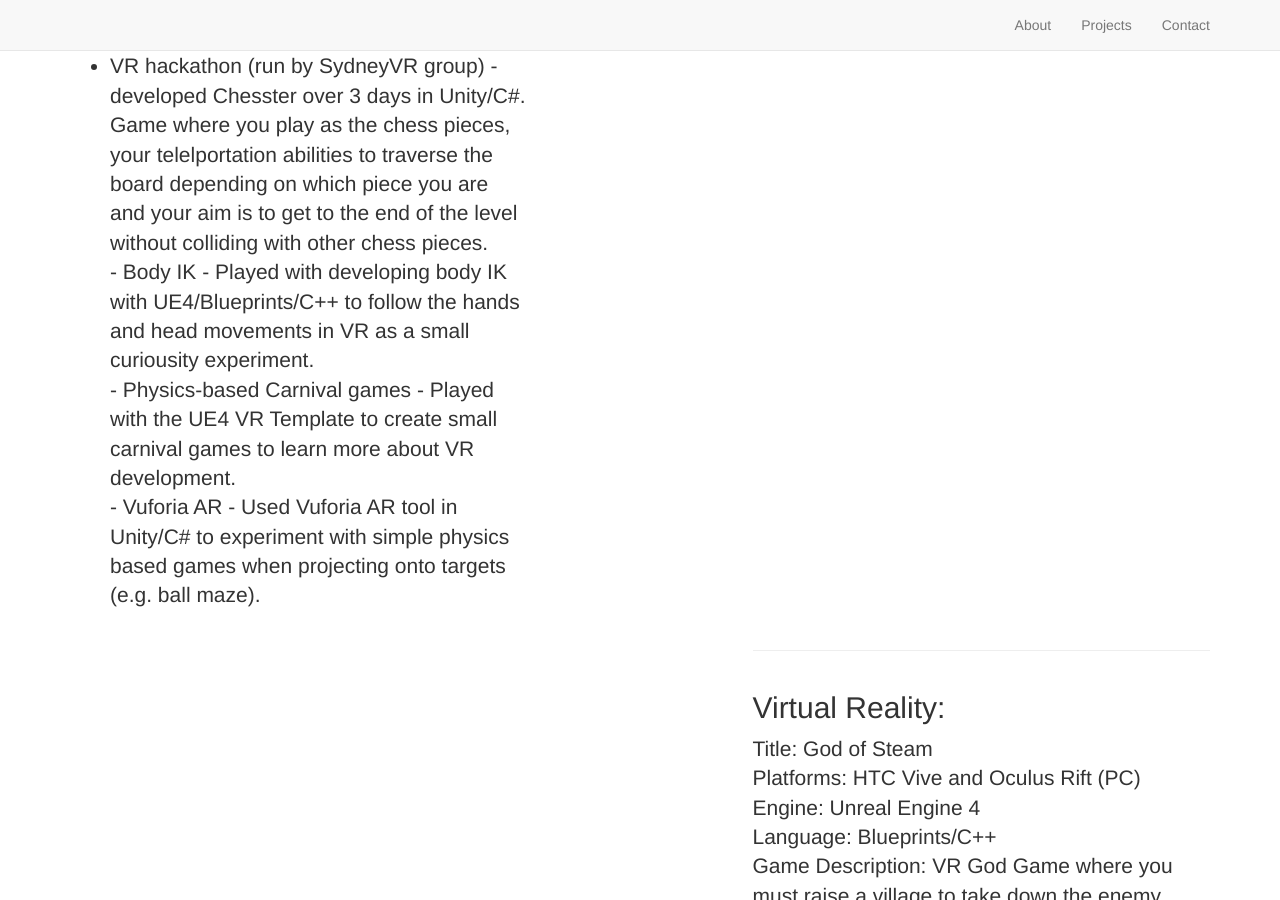
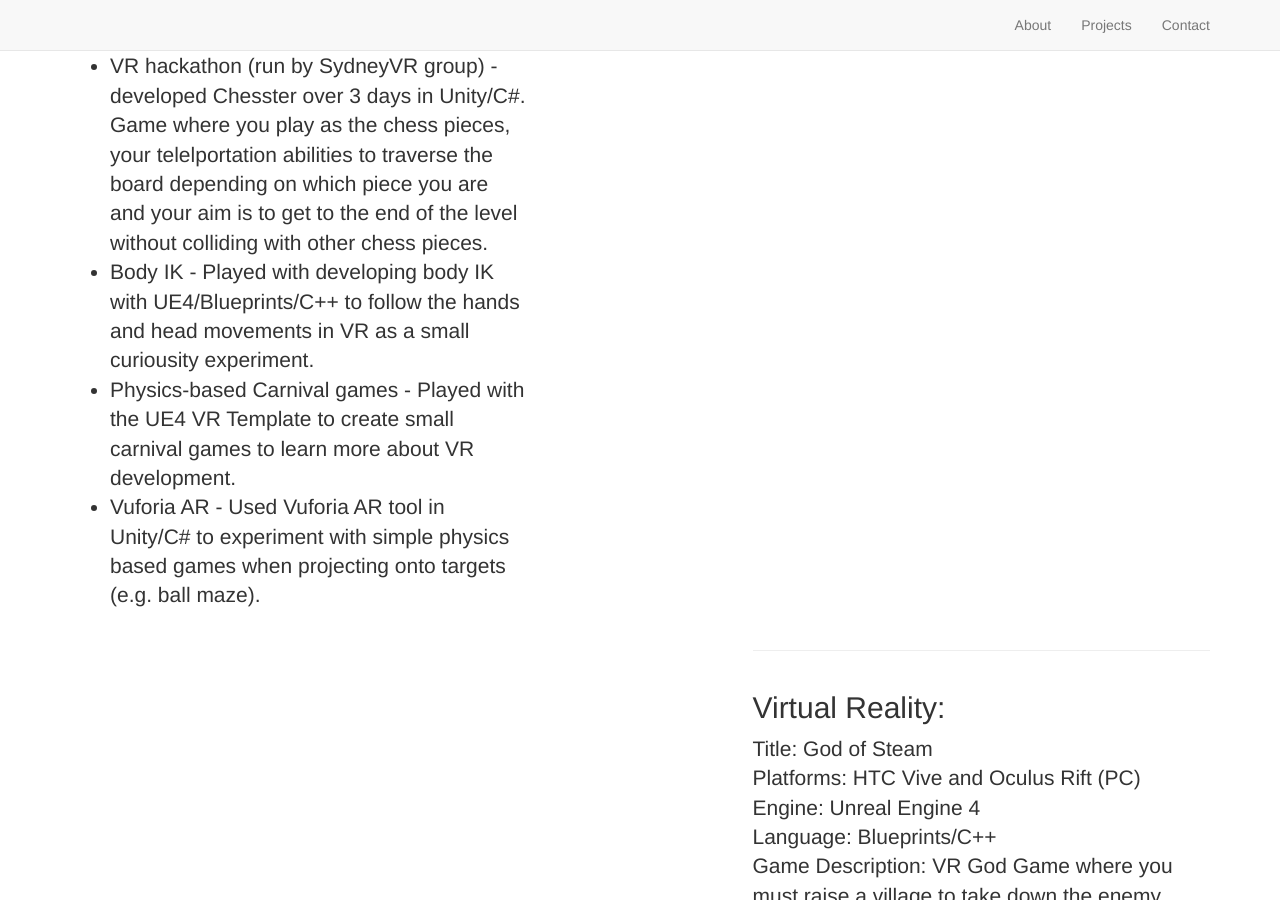
Before and after one commit to kaitlynm1/kaitlynm1.github.io, a Jekyll site: the page built from _posts/2014-09-22-services-2.markdown, in a window 1280 px wide and 900 px high, scrolled down 1097 px. Built offline with Jekyll 4.4.1, drawn with Linux system fonts in a browser that asks for light colours; nearby versions of some CDN libraries; library files that are not in the unit come from our copies.

Commit message:
Fixing dotpoints

```diff
--- a/_posts/2014-09-22-services-2.markdown
+++ b/_posts/2014-09-22-services-2.markdown
@@ -5,7 +5,7 @@ category: Projects
 title: More VR/AR experience:<br>
 description: |
 ---
- - VR hackathon (run by SydneyVR group) - developed Chesster over 3 days in Unity/C#. Game where you play as the chess pieces, your telelportation abilities to traverse the board depending on which piece you are and your aim is to get to the end of the level without colliding with other chess pieces.
-<br> - Body IK - Played with developing body IK with UE4/Blueprints/C++ to follow the hands and head movements in VR as a small curiousity experiment.
-<br> - Physics-based Carnival games - Played with the UE4 VR Template to create small carnival games to learn more about VR development.
-<br> - Vuforia AR - Used Vuforia AR tool in Unity/C# to experiment with simple physics based games when projecting onto targets (e.g. ball maze).
+ - VR hackathon (run by SydneyVR group) - developed Chesster over 3 days in Unity/C#. Game where you play as the chess pieces, your telelportation abilities to traverse the board depending on which piece you are and your aim is to get to the end of the level without colliding with other chess pieces. <br>
+ - Body IK - Played with developing body IK with UE4/Blueprints/C++ to follow the hands and head movements in VR as a small curiousity experiment.  <br>
+ - Physics-based Carnival games - Played with the UE4 VR Template to create small carnival games to learn more about VR development.  <br>
+ - Vuforia AR - Used Vuforia AR tool in Unity/C# to experiment with simple physics based games when projecting onto targets (e.g. ball maze). <br>
```
